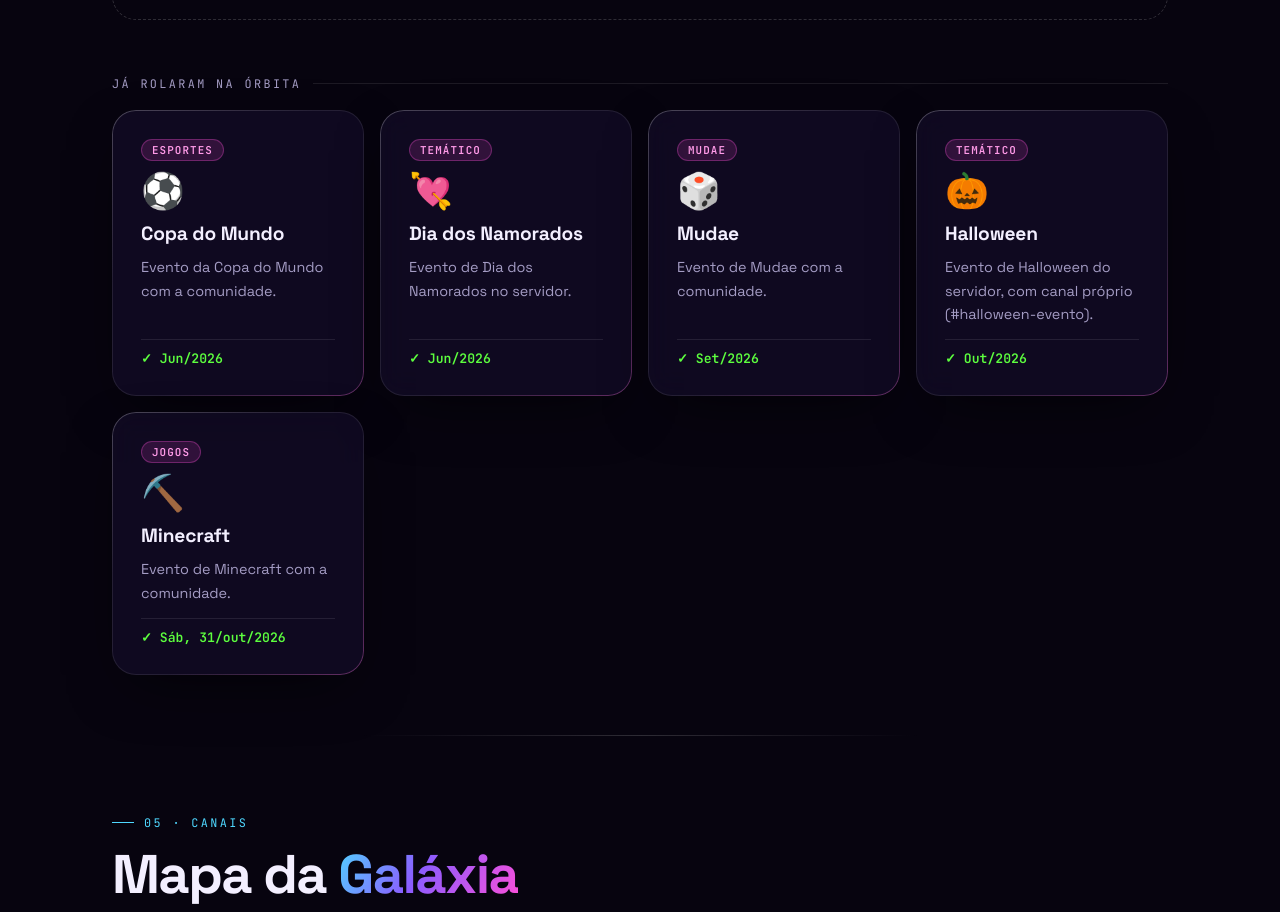
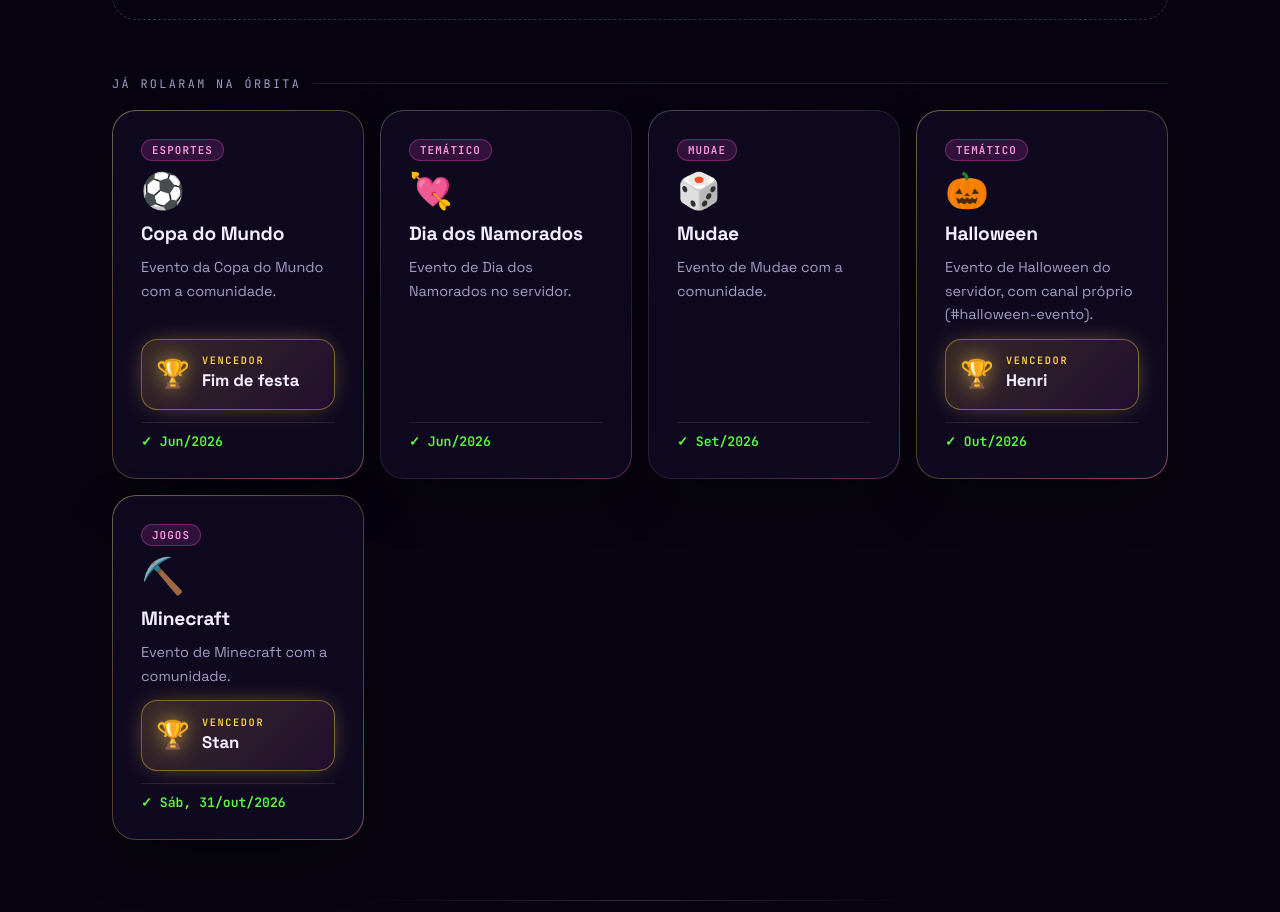
Before and after one commit to lucasdpr/Orbita-, a plain HTML site: page index.html in a window 1280 px wide. Shown: the part 4155-5067 px from the top of the page. Drawn offline with Linux system fonts and the light colour scheme; animation ran at ten frames a second.

Commit message:
Eventos: destaca vencedores (#9)
* Eventos: adiciona Dia dos Namorados e ordena por data

Co-Authored-By: Claude Sonnet 5.5 <noreply@anthropic.com>
Claude-Session: https://claude.ai/code/session_014aBGt8jptvvWsAoDScfv3g

* Eventos: datas do Minecraft e Mudae; Soninho como Fundador

Co-Authored-By: Claude Sonnet 5.5 <noreply@anthropic.com>
Claude-Session: https://claude.ai/code/session_014aBGt8jptvvWsAoDScfv3g

* Hall da Fama: remove Nakamura

Co-Authored-By: Claude Sonnet 5.5 <noreply@anthropic.com>
Claude-Session: https://claude.ai/code/session_014aBGt8jptvvWsAoDScfv3g

* Hall da Fama: adiciona Vide e Fim de festa; remove contadores online e calls abertas

Co-Authored-By: Claude Sonnet 5.5 <noreply@anthropic.com>
Claude-Session: https://claude.ai/code/session_014aBGt8jptvvWsAoDScfv3g

* Hall da Fama: remove Vide

Co-Authored-By: Claude Sonnet 5.5 <noreply@anthropic.com>
Claude-Session: https://claude.ai/code/session_014aBGt8jptvvWsAoDScfv3g

* Eventos: Mudae em setembro de 2026

Co-Authored-By: Claude Sonnet 5.5 <noreply@anthropic.com>
Claude-Session: https://claude.ai/code/session_014aBGt8jptvvWsAoDScfv3g

* Mapa da Galáxia: remove Espaçoporto, Prisma Alliance e Parcerias

Co-Authored-By: Claude Sonnet 5.5 <noreply@anthropic.com>
Claude-Session: https://claude.ai/code/session_014aBGt8jptvvWsAoDScfv3g

* Eventos: remove menção ao #calendário

Co-Authored-By: Claude Sonnet 5.5 <noreply@anthropic.com>
Claude-Session: https://claude.ai/code/session_014aBGt8jptvvWsAoDScfv3g

* Adiciona seção Staff e Henri como GOAT no Hall da Fama

Co-Authored-By: Claude Sonnet 5.5 <noreply@anthropic.com>
Claude-Session: https://claude.ai/code/session_014aBGt8jptvvWsAoDScfv3g

* Eventos: destaca vencedores da Copa, Halloween e Minecraft

Co-Authored-By: Claude Sonnet 5.5 <noreply@anthropic.com>
Claude-Session: https://claude.ai/code/session_014aBGt8jptvvWsAoDScfv3g

---------

Co-authored-by: Claude <noreply@anthropic.com>

```diff
--- a/app.js
+++ b/app.js
@@ -221,7 +221,7 @@
       return `<article class="card glow ev reveal in ${ms <= 0 ? 'past' : ''}"><span class="tag">${esc(e.tag)}</span><h3>${esc(e.title)}</h3><div class="date">${esc(fmt.format(t))}</div><p>${esc(e.desc)}</p><div class="count">${countdown(ms)}</div></article>`;
     }).join('') : '<div class="events-empty"><span class="ico">🔭</span><div><b>Nenhum evento agendado agora</b>Os próximos são anunciados no <code>#eventos</code> do Discord.</div></div>';
   }
-  $('#pastEvents').innerHTML = [...(D.past || [])].sort((x, y) => (x.sort || '9999').localeCompare(y.sort || '9999')).map(e => `<article class="card glow ev done reveal in"><span class="tag">${esc(e.tag)}</span><div class="ev-ico">${esc(e.emoji)}</div><h3>${esc(e.title)}</h3><p>${esc(e.desc)}</p><div class="count">✓ ${esc(e.when || "Data a confirmar")}</div></article>`).join('');
+  $('#pastEvents').innerHTML = [...(D.past || [])].sort((x, y) => (x.sort || '9999').localeCompare(y.sort || '9999')).map(e => `<article class="card glow ev done reveal in"><span class="tag">${esc(e.tag)}</span><div class="ev-ico">${esc(e.emoji)}</div><h3>${esc(e.title)}</h3><p>${esc(e.desc)}</p>${e.winner ? `<div class="winner"><span class="trophy">🏆</span><div><small>Vencedor</small><b>${esc(e.winner)}</b></div></div>` : ''}<div class="count">✓ ${esc(e.when || "Data a confirmar")}</div></article>`).join('');
   fBox.addEventListener('click', e => { const b = e.target.closest('[data-f]'); if (b) { filter = b.dataset.f; renderEvents(); } });
   renderEvents(); setInterval(renderEvents, 60000);
 
--- a/data.js
+++ b/data.js
@@ -8,13 +8,13 @@ window.ORBITA = {
   // Próximos eventos. date: AAAA-MM-DDTHH:MM (horário de Brasília). Deixe [] se não houver nenhum agendado.
   events: [],
 
-  // Eventos que já aconteceram. "sort" (AAAA-MM-DD) define a ordem; "when" é o texto mostrado.
+  // Eventos que já aconteceram. "winner" (opcional) destaca quem ganhou. "sort" (AAAA-MM-DD) define a ordem; "when" é o texto mostrado.
   // Sem "sort" o evento vai para o fim da lista, marcado como "data a confirmar".
   past: [
-    { title: "Copa do Mundo", emoji: "⚽", tag: "Esportes", sort: "2026-06-11", when: "Jun/2026", desc: "Evento da Copa do Mundo com a comunidade." },
+    { title: "Copa do Mundo", winner: "Fim de festa", emoji: "⚽", tag: "Esportes", sort: "2026-06-11", when: "Jun/2026", desc: "Evento da Copa do Mundo com a comunidade." },
     { title: "Dia dos Namorados", emoji: "💘", tag: "Temático", sort: "2026-06-12", when: "Jun/2026", desc: "Evento de Dia dos Namorados no servidor." },
-    { title: "Halloween", emoji: "🎃", tag: "Temático", sort: "2026-10-31", when: "Out/2026", desc: "Evento de Halloween do servidor, com canal próprio (#halloween-evento)." },
-    { title: "Minecraft", emoji: "⛏️", tag: "Jogos", sort: "2026-10-31T12", when: "Sáb, 31/out/2026", desc: "Evento de Minecraft com a comunidade." },
+    { title: "Halloween", winner: "Henri", emoji: "🎃", tag: "Temático", sort: "2026-10-31", when: "Out/2026", desc: "Evento de Halloween do servidor, com canal próprio (#halloween-evento)." },
+    { title: "Minecraft", winner: "Stan", emoji: "⛏️", tag: "Jogos", sort: "2026-10-31T12", when: "Sáb, 31/out/2026", desc: "Evento de Minecraft com a comunidade." },
     { title: "Mudae", emoji: "🎲", tag: "Mudae", sort: "2026-09-15", when: "Set/2026", desc: "Evento de Mudae com a comunidade." }
   ],
 
--- a/style.css
+++ b/style.css
@@ -339,3 +339,11 @@ footer{border-top:1px solid var(--line);background:rgba(5,3,12,.6);backdrop-filt
   background:linear-gradient(140deg,hsl(var(--h) 85% 62%),hsl(calc(var(--h) + 50) 80% 45%));box-shadow:0 0 34px -6px hsl(var(--h) 85% 60%),inset 0 1px 0 rgba(255,255,255,.35)}
 .staff-card h3{font-size:1.1rem}
 .staff-card small{color:var(--cyan);font:600 .72rem 'JetBrains Mono',monospace;letter-spacing:.12em;text-transform:uppercase}
+
+/* ---------- vencedor do evento ---------- */
+.winner{display:flex;align-items:center;gap:12px;padding:12px 14px;margin-top:6px;border-radius:var(--r-md);
+  background:linear-gradient(135deg,rgba(255,210,79,.16),rgba(255,79,216,.08));border:1px solid rgba(255,210,79,.4);box-shadow:0 0 28px -10px rgba(255,210,79,.6)}
+.winner .trophy{font-size:1.7rem;filter:drop-shadow(0 0 10px rgba(255,210,79,.7))}
+.winner small{display:block;font:600 .64rem 'JetBrains Mono',monospace;letter-spacing:.16em;text-transform:uppercase;color:var(--gold)}
+.winner b{font-size:1.05rem;letter-spacing:-.01em}
+.ev.done:has(.winner){border-color:rgba(255,210,79,.28)}
```
